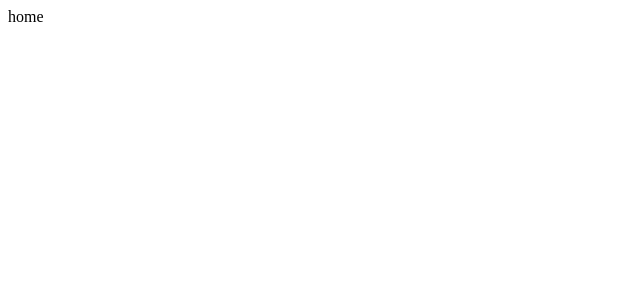
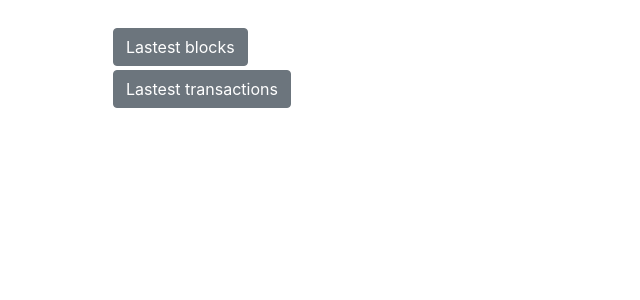
Before and after one commit to idegre/algo-explorer, a React (Create React App) app: page / in a window 1280 px wide. Shown: the top 300 px of the page, without its empty margins (0-640 px from the left). Built offline with nearby package versions, Linux system fonts and the light colour scheme.

Commit message:
add homepage

```diff
--- a/package.json
+++ b/package.json
@@ -12,7 +12,9 @@
     "@types/react-dom": "^16.9.0",
     "@types/react-redux": "^7.1.7",
     "@types/react-router-dom": "^5.1.5",
+    "@types/reactstrap": "^8.4.2",
     "axios": "^0.19.2",
+    "bootstrap": "^4.4.1",
     "react": "^16.13.1",
     "react-dom": "^16.13.1",
     "react-redux": "^7.2.0",
--- a/src/components/home.tsx
+++ b/src/components/home.tsx
@@ -1,3 +1,22 @@
 import React from 'react'
+import { Button } from 'reactstrap'
+import { History } from 'history';
+import { RouteComponentProps, withRouter } from 'react-router-dom';
+import { Container, Row, Col } from 'reactstrap';
 
-export const Home = () => <div>home</div>
+type Props = RouteComponentProps
+
+const handleLink = (h: History, direction: string) => () => h.push(direction)
+
+const HomeComponent = ({history}: Props) => <Container className={"p-4"}>
+	<Col>
+		<Row className={"m-1"}>
+			<Button onClick={handleLink(history, '/blocks')}>Lastest blocks</Button>
+		</Row>
+		<Row className={"m-1"}>
+			<Button onClick={handleLink(history, '/transactions')}>Lastest transactions</Button>
+		</Row>
+	</Col>
+</Container>
+
+export const Home = withRouter(HomeComponent)
--- a/src/index.tsx
+++ b/src/index.tsx
@@ -1,5 +1,6 @@
 import React from 'react';
 import ReactDOM from 'react-dom';
+import 'bootstrap/dist/css/bootstrap.min.css';
 import * as serviceWorker from './serviceWorker';
 import { Router } from './router';
 import { configureStore } from './store';
--- a/src/router.tsx
+++ b/src/router.tsx
@@ -8,8 +8,14 @@ import { Home } from './components/home';
 
 export const Router = () => <BrowserRouter>
 	<Switch>
-    <Route path="/">
+    <Route exact path="/">
         <Home />
+    </Route>
+		<Route path="/blocks">
+    </Route>
+		<Route path="/block/:blockNumber">
+    </Route>
+		<Route path="/transactions">
     </Route>
 	</Switch>
 </BrowserRouter>
```
Also changed, not shown: 1 other file (tests, documents, lock files or other folders).
